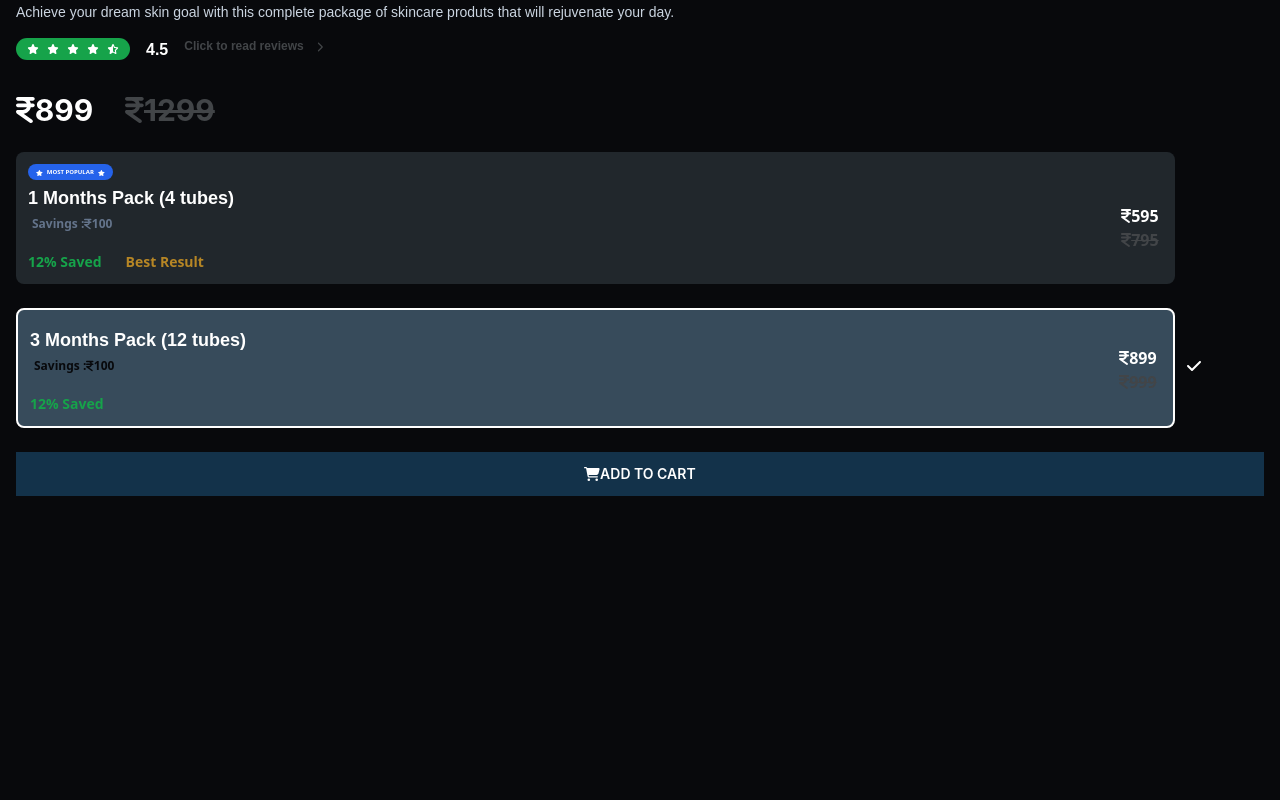
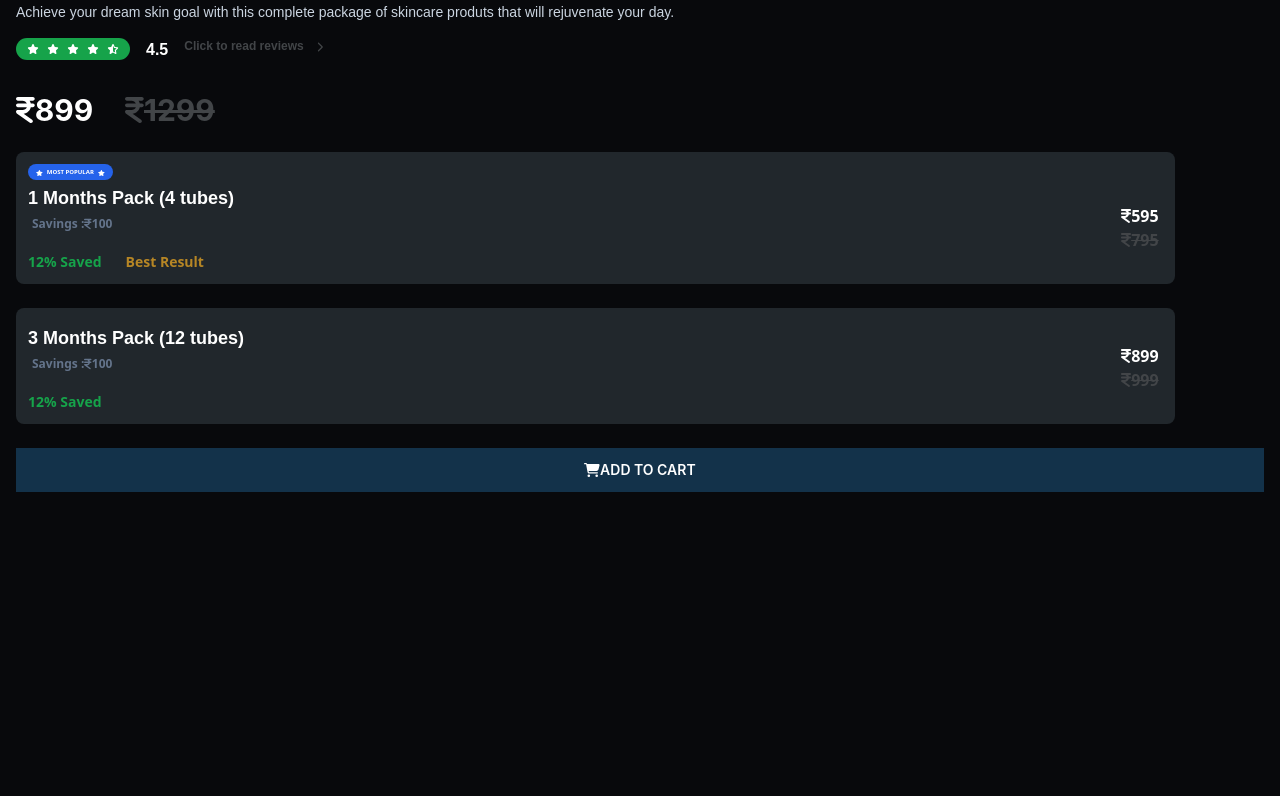
Before and after one commit to snippy066/dyeusfrontend, a React (Create React App) app: page / in a window 1280 px wide. Shown: the part 912-1712 px from the top of the page. Built offline with nearby package versions, Linux system fonts and the light colour scheme.

Commit message:
added styling on variant picker

```diff
--- a/src/components/variantPicker.js
+++ b/src/components/variantPicker.js
@@ -1,22 +1,24 @@
-import React from "react";
+import React,{useState} from "react";
 import { FontAwesomeIcon } from "@fortawesome/react-fontawesome";
 import { faStar } from "@fortawesome/free-solid-svg-icons";
 import { faIndianRupeeSign } from "@fortawesome/free-solid-svg-icons";
 import { faCheck } from "@fortawesome/free-solid-svg-icons";
 import CurrencyCurrent from "./currencyCurrent";
-let select='false';
 
 function VariantPicker(props) {
-  const val=props.val;
+
+  const[select,setselect]=useState(false);
+
+  function clickUpdate(){
+    setselect(!select);
+  }
+
   return (
-    <div className="flex items-center -mr-4 pb-6" onClick={()=>(!select)}>
-      {
-        console.log(select)
-      }
+    <div className="flex items-center -mr-4 pb-6" onClick={clickUpdate}>
   <div className={`rounded-lg p-3 font-sans text-sm font-semibold w-11/12
-  ${val?"bg-black_sh1 border-white border-2":"bg-black_sh"}`}>
+  ${select?"bg-black_sh1 border-white border-2":"bg-black_sh"}`}>
 
-      <div className={`bg-blue-600 rounded-xl flex text-xxs p-1 px-2 justify-center w-fit gap-1 ${val?'hidden':'block'}`}>
+      <div className={`bg-blue-600 rounded-xl flex text-xxs p-1 px-2 justify-center w-fit gap-1 ${props.val?'hidden':'block'}`}>
         <FontAwesomeIcon icon={faStar} className="h-1.5 mt-0.5" />
         <div>MOST POPULAR</div>
         <FontAwesomeIcon icon={faStar} className="h-1.5 mt-0.5" />
@@ -24,7 +26,7 @@ function VariantPicker(props) {
       <div className="text-lg font-custfont font-semibold mt-1">
         {props.count[0]} Months Pack ({props.count[1]} tubes)
       </div>
-      <div className={`flex justify-between text-xs p-1 ${val?"text-back_blue":" text-slate-500"}`}>
+      <div className={`flex justify-between text-xs p-1 ${select?"text-back_blue":" text-slate-500"}`}>
         <div>
           Savings :
           <FontAwesomeIcon icon={faIndianRupeeSign} />
@@ -32,16 +34,16 @@ function VariantPicker(props) {
         </div>
         <div className="-mt-3 font-bold text-base">
           <CurrencyCurrent text={props.count[2]} color={false} strike={false} />
-          <CurrencyCurrent text={props.count[3]} color={true} strike={true} className={`${val?" text-black_sh":"text-slate-500"}`}/>
+          <CurrencyCurrent text={props.count[3]} color={true} strike={true} className={`${props.val?" text-black_sh":"text-slate-500"}`}/>
         </div>
       </div>
       <div className="flex gap-6 text-green-600 -mt-1">
         12% Saved
-        <div className={`text-yellow_sh ${val?'hidden':'block'}`}>Best Result</div>
+        <div className={`text-yellow_sh ${props.val?'hidden':'block'}`}>Best Result</div>
       </div>
     </div>
 
-    <div className={`${val?'block':'hidden'}`}><FontAwesomeIcon icon={faCheck} className="h-6 w-6 ml-3"/></div>
+    <div className={`${select?'block':'hidden'}`}><FontAwesomeIcon icon={faCheck} className="h-6 w-6 ml-3"/></div>
     </div>
   );
 }
```
